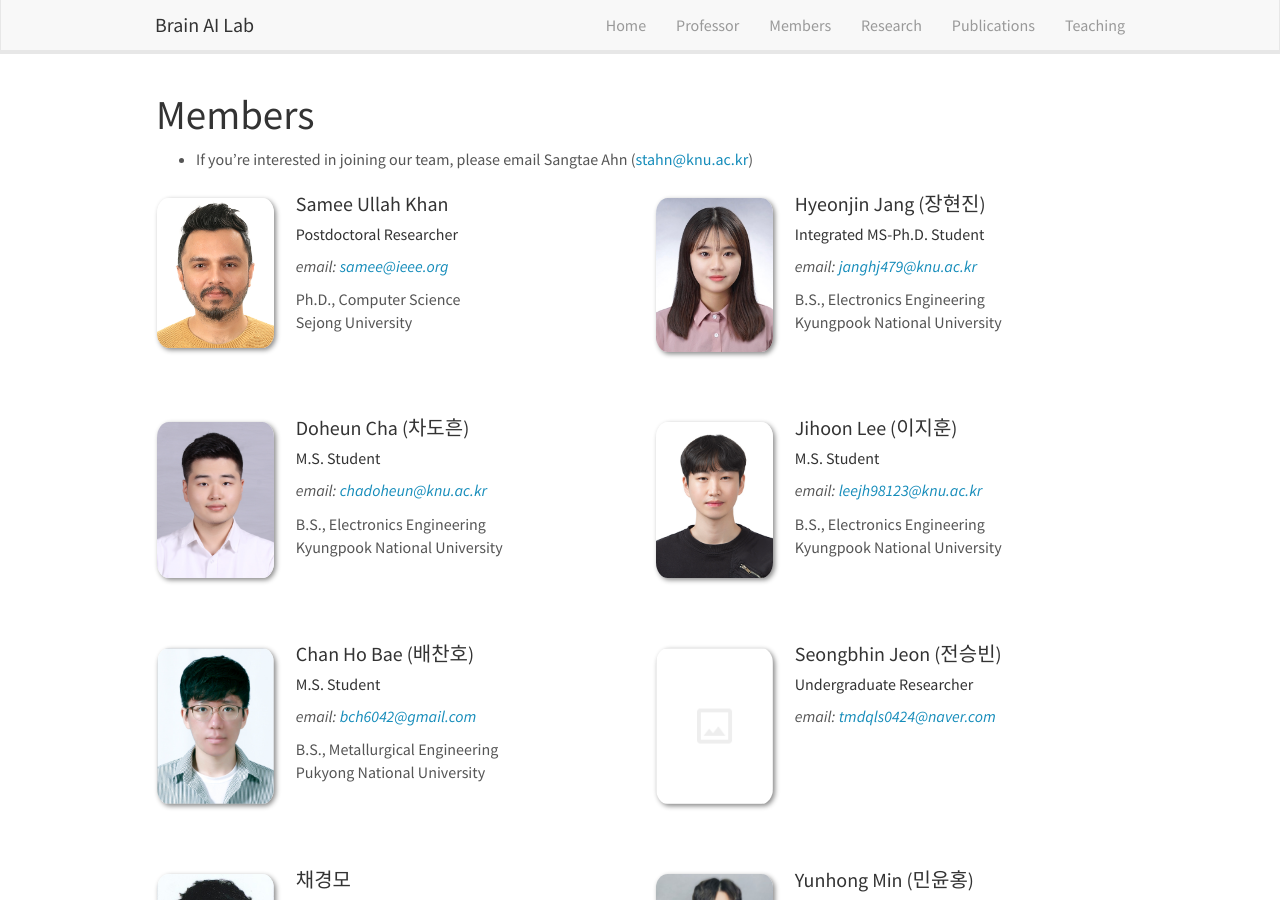
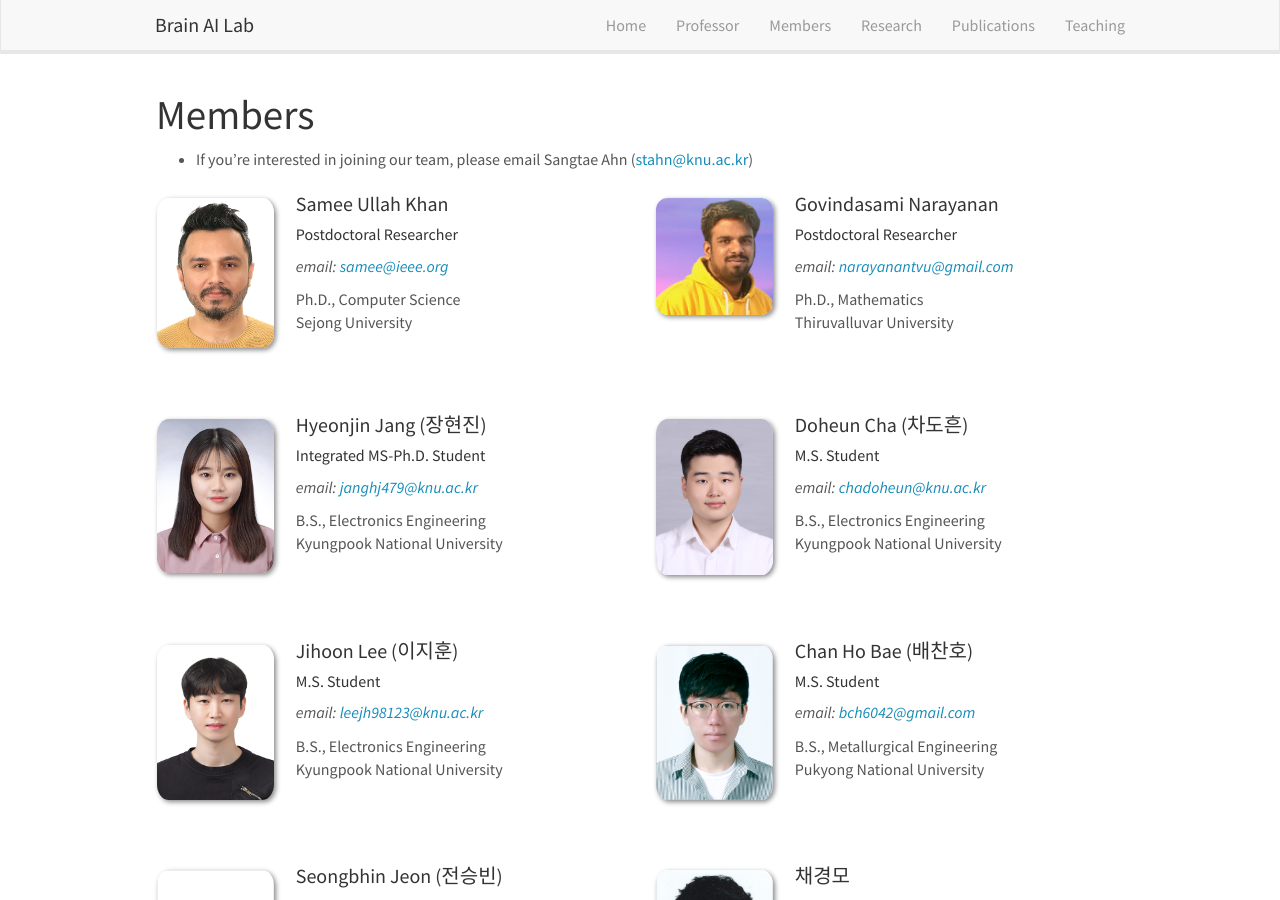
Before and after one commit to KNU-BrainAI/knu-brainai.github.io, a Jekyll site: the page built from _pages/members.md, in a window 1280 px wide and 900 px high. Built offline with Jekyll 4.4.1, drawn with Linux system fonts in a browser that asks for light colours; nearby versions of some CDN libraries.

Commit message:
Update team_members.yml

```diff
--- a/_data/team_members.yml
+++ b/_data/team_members.yml
@@ -5,6 +5,14 @@
   number_educ: 2
   education1: Ph.D., Computer Science
   education2: Sejong University
+
+- name: Govindasami Narayanan
+  photo: Narayanan.png
+  info: Postdoctoral Researcher
+  email: narayanantvu@gmail.com
+  number_educ: 2
+  education1: Ph.D., Mathematics
+  education2: Thiruvalluvar University
 
 - name: Hyeonjin Jang (장현진)
   photo: hjjang.jpg
```
